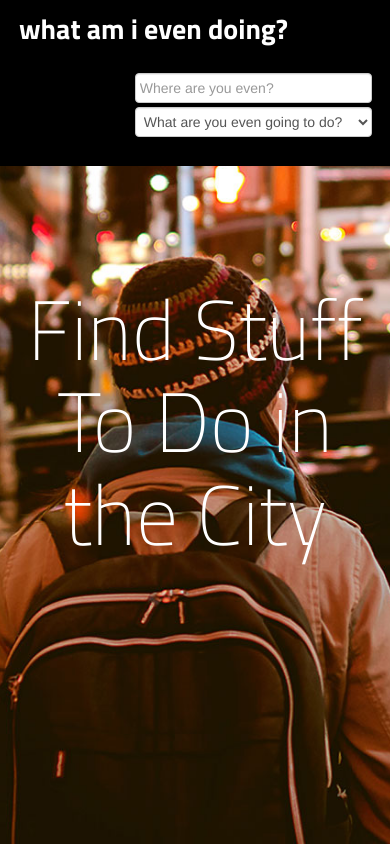
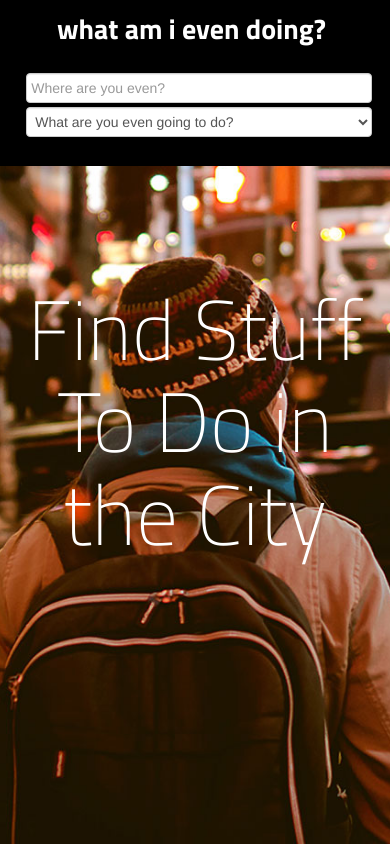
Before and after one commit to dominictwlee/what-am-i-even-doing, a website: page index.html in a window 390 px wide. Drawn offline with nearby package versions, Linux system fonts and the light colour scheme; a script that the page names is missing.

Commit message:
Add media queries for responsive styling

```diff
--- a/public/styles/style.css
+++ b/public/styles/style.css
@@ -161,3 +161,24 @@ article.activity {
 .content {
   display: none;
 }
+
+@media screen and (max-width: 1050px) {
+    .container {
+        width: 100%;
+    }
+}
+@media screen and (max-width: 800px) {
+  header nav {
+    float: none;
+  }
+  header h1 {
+    float: none;
+  }
+  header {
+    text-align: center;
+  }
+  h2.landing-page {
+    font-size: 3em;
+    margin: 180px auto 0;
+  }
+}
```
